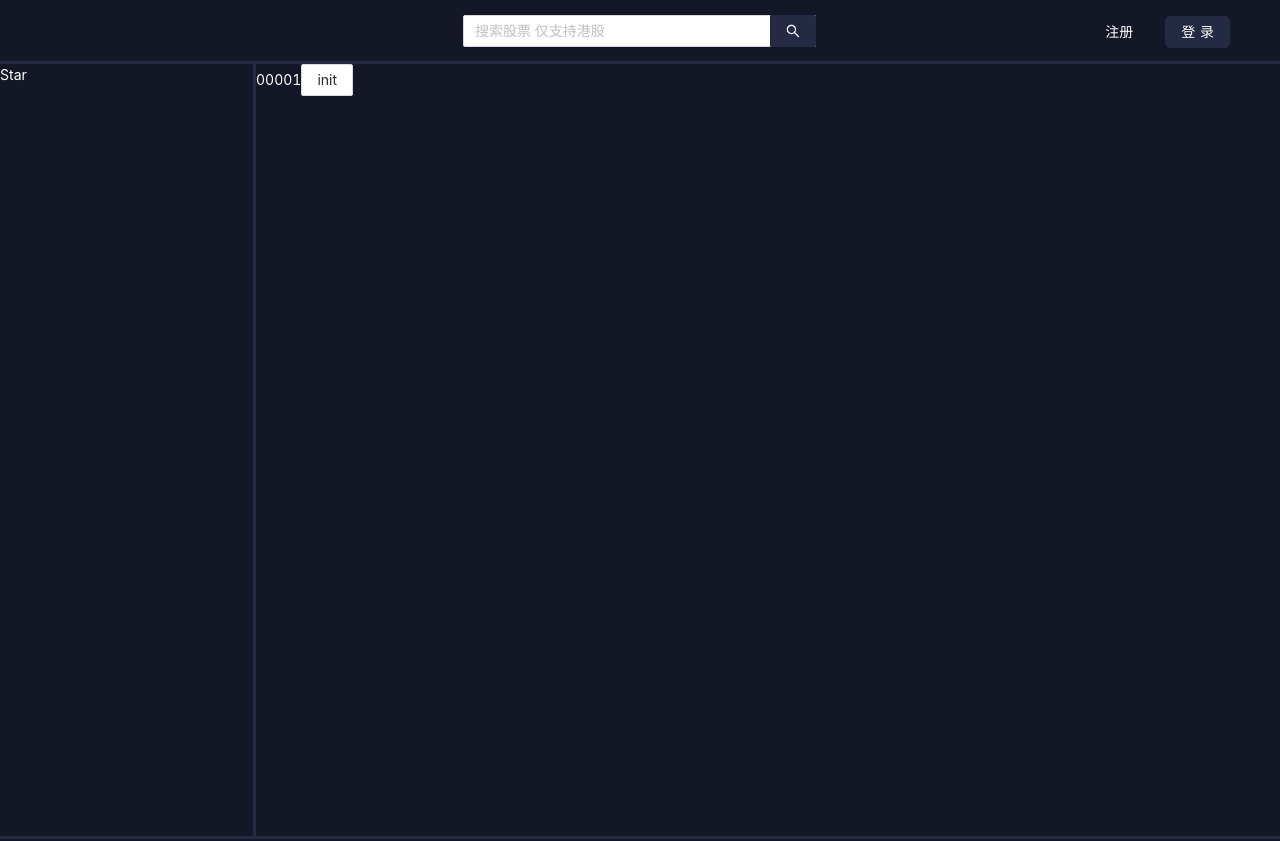
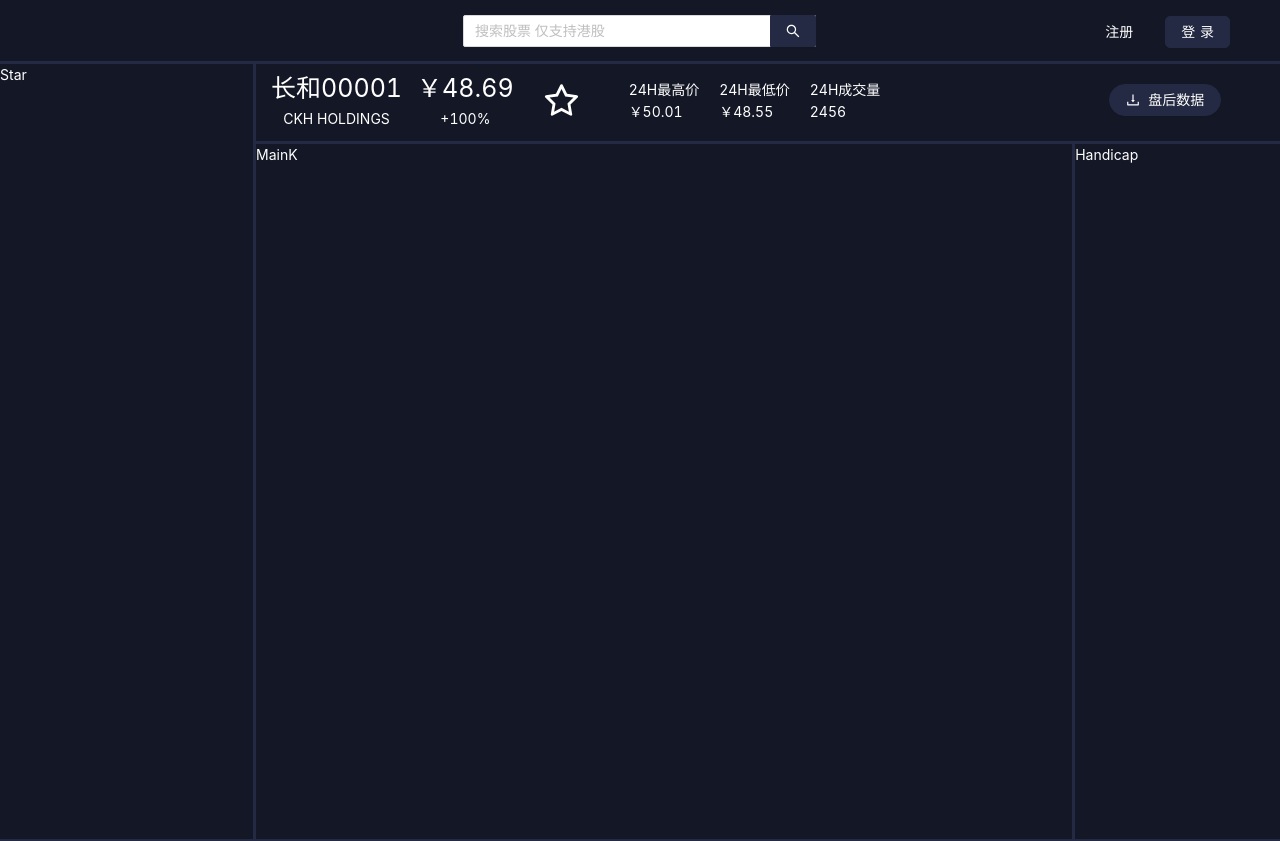
Before and after one commit to RivendareChen/quant-frontend, a React (Create React App) app: page / in a window 1280 px wide. Shown: the top 841 px of the page. Built offline with nearby package versions, Linux system fonts and the light colour scheme; no server answers.

Commit message:
MainInfo css

```diff
--- a/src/App.js
+++ b/src/App.js
@@ -1,39 +1,34 @@
 import React from 'react';
-import {Layout, Button} from 'antd';
-import { useSelector, useDispatch } from 'react-redux';
-
-import {init, selectCurrStock} from './AppSlice.js';
+import {Layout} from 'antd';
 
 import Head from './Components/Head/Head.jsx';
+import Main from './Components/Main/Main.jsx';
 import Policy from './Components/Policy/Policy.jsx';
 
-import './App.less';
+import styles from './App.module.css';
 
 
 const {Header, Footer, Sider, Content } = Layout;
 
 const App = () => {
-  const currStockCode = useSelector(selectCurrStock);
-  const dispatch = useDispatch();
 
   return(
   <div className="App">
       <Layout>
-      <Header className='head'>
+      <Header className={styles.head}>
         <Head></Head>
       </Header>
       <Layout>
-        <Sider className="star" width={"20%"}>Star
+        <Sider className={styles.star} width={"20%"}>Star
         </Sider>
-        <Content className="main">
-          {currStockCode}
-          <Button onClick={()=>dispatch(init())}>init</Button>
+        <Content className={styles.main}>
+          <Main></Main>
         </Content>
       </Layout>
-      <Content className="policy">
+      <Content className={styles.policy}>
         <Policy></Policy>
       </Content>
-      <Footer className="info">Info</Footer>
+      <Footer className={styles.info}>Info</Footer>
     </Layout>
   </div>
 )};
--- a/src/App.less
+++ b/src/App.module.css
@@ -1,4 +1,4 @@
-@import '~antd/dist/antd.less';
+/* @import '~antd/dist/antd.less'; */
 
 .test{
     width: 200px;
--- /dev/null
+++ b/src/Components/Main/Handicap/Handicap.jsx
@@ -0,0 +1,9 @@
+import React from 'react'
+
+import styles from './Handicap.module.css';
+
+export default function Handicap() {
+  return (
+    <div className={styles.main}>Handicap</div>
+  )
+}
--- /dev/null
+++ b/src/Components/Main/Handicap/Handicap.module.css
@@ -0,0 +1,5 @@
+.main{
+    float: right;
+    width: 20%;min-height: 695px;
+    background-color: #141826;
+}
--- /dev/null
+++ b/src/Components/Main/Main.jsx
@@ -0,0 +1,17 @@
+import React from 'react'
+
+import MainInfo from './MainInfo/MainInfo';
+import MainK from './MainK/MainK';
+import Handicap from './Handicap/Handicap';
+
+import styles from './Main.module.css';
+
+export default function Main() {
+  return (
+    <div className={styles.mainDiv}>
+        <MainInfo></MainInfo>
+        <MainK></MainK>
+        <Handicap></Handicap>
+    </div>
+  )
+}
--- /dev/null
+++ b/src/Components/Main/Main.module.css
@@ -0,0 +1,4 @@
+.mainDiv{
+    width:100%;min-height: 775px;
+    background-color: #141826;
+}
--- /dev/null
+++ b/src/Components/Main/MainInfo/MainInfo.jsx
@@ -0,0 +1,49 @@
+import React from 'react'
+import { Col, Row , Button} from 'antd';
+import {DownloadOutlined, StarOutlined} from '@ant-design/icons';
+
+import styles from './MainInfo.module.css';
+
+
+export default function MainInfo() {
+  return (
+    <div className={styles.mainInfoDiv}>
+      <Row>
+        <Col span={20}>
+          <div className={styles.name}>
+              <div style={{fontSize:'25px'}}>长和00001</div>
+              <div style={{textAlign:'center'}}>CKH HOLDINGS</div>
+          </div>
+          <div className={styles.name}>
+              <div style={{fontSize:'25px'}}>￥48.69</div>
+              <div style={{textAlign:'center'}}>+100%</div>
+          </div>
+          <div className={styles.star}>
+            <StarOutlined style={{fontSize:'35px'}} />
+          </div>
+          <div className={styles.data1}>
+              <div>24H最高价</div>
+              <div>￥50.01</div>
+          </div>
+          <div className={styles.data}>
+              <div>24H最低价</div>
+              <div>￥48.55</div>
+          </div>
+          <div className={styles.data}>
+              <div>24H成交量</div>
+              <div>2456</div>
+          </div>
+        </Col>
+        <Col span={4}>
+          <Button
+          type='primary'
+          shape='round'
+          icon={<DownloadOutlined/>}
+          className={styles.download}
+          >
+          盘后数据</Button>
+        </Col>
+      </Row>
+    </div>
+  )
+}
--- /dev/null
+++ b/src/Components/Main/MainInfo/MainInfo.module.css
@@ -0,0 +1,29 @@
+.mainInfoDiv{
+    width: 100%;min-height: 80px;
+    background-color: #141826;
+    border-bottom: solid #252A44 3px;
+}
+
+.name{
+    margin-left: 15px;margin-top: 5px;
+    float: left;
+}
+
+.star{
+    margin-left: 30px;margin-top: 20px;
+    float: left;
+}
+
+.data1{
+    margin-left: 50px;margin-top: 15px;
+    float: left;
+}
+
+.data{
+    margin-left: 20px;margin-top: 15px;
+    float: left;
+}
+
+.download{
+    margin-top: 20px;
+}
--- /dev/null
+++ b/src/Components/Main/MainK/MainK.jsx
@@ -0,0 +1,9 @@
+import React from 'react'
+
+import styles from './MainK.module.css';
+
+export default function MainK() {
+  return (
+    <div className={styles.main}>MainK</div>
+  )
+}
--- /dev/null
+++ b/src/Components/Main/MainK/MainK.module.css
@@ -0,0 +1,6 @@
+.main{
+    float: left;
+    width: 80%;min-height: 695px;
+    background-color: #141826;
+    border-right: solid #252A44 3px;
+}
--- /dev/null
+++ b/src/color.module.css
@@ -0,0 +1,6 @@
+/* 全局变量 */
+:export {
+    testColor: pink;
+    mainColor: #141826;
+    bgColor: #252A44;
+}
```
